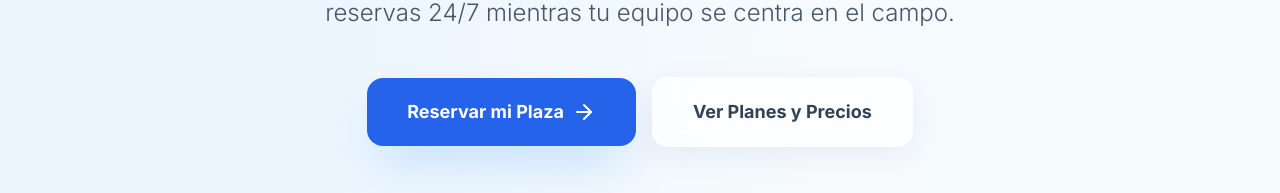
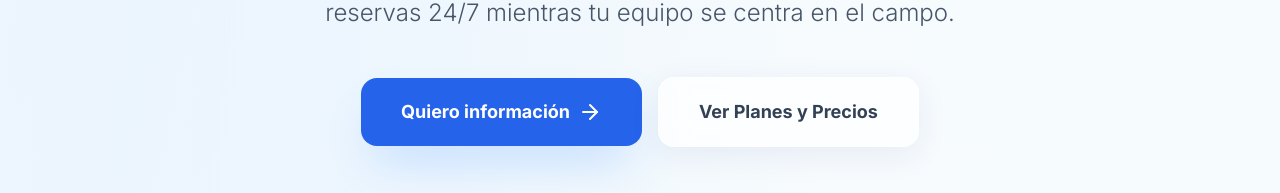
Before and after one commit to Jordihf/Hades_Golf, a React (Vite) app: page / in a window 1280 px wide. Shown: the part 607-800 px from the top of the page. Built offline with nearby package versions, Linux system fonts and the light colour scheme.

Commit message:
Update CTA buttons to mailto links

```diff
--- a/components/CTAFinal.tsx
+++ b/components/CTAFinal.tsx
@@ -18,14 +18,14 @@ const CTAFinal: React.FC = () => {
             </p>
 
             <div className="flex flex-col sm:flex-row items-center justify-center gap-4">
-              <button className="w-full sm:w-auto bg-blue-600 text-white px-10 py-5 rounded-2xl font-bold text-lg hover:bg-blue-700 transition shadow-xl shadow-blue-500/20 flex items-center justify-center group">
-                Reservar mi Plaza
+              <a href="mailto:info@hadesgolf.com?subject=Quiero%20información%20sobre%20Hades%20Golf" className="w-full sm:w-auto bg-blue-600 text-white px-10 py-5 rounded-2xl font-bold text-lg hover:bg-blue-700 transition shadow-xl shadow-blue-500/20 inline-flex items-center justify-center group">
+                Quiero información
                 <ArrowRight className="ml-2 group-hover:translate-x-1 transition-transform" />
-              </button>
-              <button className="w-full sm:w-auto glass-card border-white/20 text-white px-10 py-5 rounded-2xl font-bold text-lg hover:bg-white/10 transition flex items-center justify-center">
+              </a>
+              <a href="mailto:info@hadesgolf.com?subject=Hablar%20con%20Ventas" className="w-full sm:w-auto glass-card border-white/20 text-white px-10 py-5 rounded-2xl font-bold text-lg hover:bg-white/10 transition inline-flex items-center justify-center">
                 <MessageSquare className="mr-2 h-5 w-5" />
                 Hablar con Ventas
-              </button>
+              </a>
             </div>
 
             <div className="mt-8 space-y-1">
--- a/components/DemoSection.tsx
+++ b/components/DemoSection.tsx
@@ -13,9 +13,9 @@ const DemoSection: React.FC = () => {
             <p className="text-xl text-slate-300 mb-8 max-w-xl">
               En menos de 2 minutos puedes ver cómo el asistente responde a un operador, da precio real, guarda una operación y cierra una reserva automáticamente.
             </p>
-            <button className="bg-blue-600 text-white px-10 py-5 rounded-2xl font-bold text-lg hover:bg-blue-700 transition shadow-xl shadow-blue-500/20 flex items-center justify-center mx-auto lg:mx-0">
-               Solicitar demo ahora
-            </button>
+            <a href="mailto:info@hadesgolf.com?subject=Quiero%20información%20sobre%20Hades%20Golf" className="bg-blue-600 text-white px-10 py-5 rounded-2xl font-bold text-lg hover:bg-blue-700 transition shadow-xl shadow-blue-500/20 inline-flex items-center justify-center mx-auto lg:mx-0">
+               Quiero información
+            </a>
           </div>
 
           <div className="flex-1 w-full max-w-xl relative">
--- a/components/Hero.tsx
+++ b/components/Hero.tsx
@@ -20,8 +20,8 @@ const Hero: React.FC = () => {
             Automatiza tu turoperación con un <span className="font-bold text-slate-900">Asistente Comercial de IA</span> que cierra reservas 24/7 mientras tu equipo se centra en el campo.
           </p>
           <div className="flex flex-col sm:flex-row items-center justify-center gap-4">
-            <a href="#precios" className="w-full sm:w-auto bg-blue-600 text-white px-10 py-5 rounded-2xl font-bold text-lg hover:bg-blue-700 transition shadow-2xl shadow-blue-200 flex items-center justify-center group">
-              Reservar mi Plaza
+            <a href="mailto:info@hadesgolf.com?subject=Quiero%20información%20sobre%20Hades%20Golf" className="w-full sm:w-auto bg-blue-600 text-white px-10 py-5 rounded-2xl font-bold text-lg hover:bg-blue-700 transition shadow-2xl shadow-blue-200 flex items-center justify-center group">
+              Quiero información
               <ArrowRight className="ml-2 group-hover:translate-x-1 transition-transform" />
             </a>
             <a href="#precios" className="w-full sm:w-auto glass-card text-slate-700 px-10 py-5 rounded-2xl font-bold text-lg hover:bg-white/80 transition flex items-center justify-center">
--- a/components/OptionsSection.tsx
+++ b/components/OptionsSection.tsx
@@ -45,9 +45,9 @@ const OptionsSection: React.FC = () => {
                 </div>
               </div>
             </div>
-            <button className="relative z-10 w-full py-4 bg-slate-100 text-slate-700 rounded-2xl font-bold hover:bg-slate-200 transition shadow-sm">
-              Ver Ejemplo
-            </button>
+            <a href="mailto:info@hadesgolf.com?subject=Quiero%20información%20sobre%20el%20Asistente%20Starter" className="relative z-10 block text-center w-full py-4 bg-slate-100 text-slate-700 rounded-2xl font-bold hover:bg-slate-200 transition shadow-sm">
+              Quiero información
+            </a>
           </div>
 
           {/* Option 2: Plan PRO */}
@@ -83,9 +83,9 @@ const OptionsSection: React.FC = () => {
                 </div>
               </div>
             </div>
-            <button className="relative z-10 w-full py-4 bg-blue-600 text-white rounded-2xl font-bold hover:bg-blue-700 transition shadow-xl shadow-blue-500/20">
-              Ver Ejemplo
-            </button>
+            <a href="mailto:info@hadesgolf.com?subject=Quiero%20información%20sobre%20el%20Asistente%20PRO" className="relative z-10 block text-center w-full py-4 bg-blue-600 text-white rounded-2xl font-bold hover:bg-blue-700 transition shadow-xl shadow-blue-500/20">
+              Quiero información
+            </a>
           </div>
 
           {/* Option 3: Equipo de Ventas */}
@@ -121,9 +121,9 @@ const OptionsSection: React.FC = () => {
                 </div>
               </div>
             </div>
-            <button className="relative z-10 w-full py-4 bg-slate-800 text-white rounded-2xl font-bold hover:bg-slate-700 transition shadow-xl border border-slate-700">
-              Ver Ejemplo
-            </button>
+            <a href="mailto:info@hadesgolf.com?subject=Quiero%20información%20sobre%20el%20Equipo%20de%20Ventas" className="relative z-10 block text-center w-full py-4 bg-slate-800 text-white rounded-2xl font-bold hover:bg-slate-700 transition shadow-xl border border-slate-700">
+              Quiero información
+            </a>
           </div>
         </div>
       </div>
--- a/components/PricingSection.tsx
+++ b/components/PricingSection.tsx
@@ -111,13 +111,13 @@ const PricingSection: React.FC = () => {
                 ))}
               </div>
 
-              <button className={`w-full py-5 rounded-2xl font-bold text-lg transition-all shadow-lg ${
+              <a href={`mailto:info@hadesgolf.com?subject=Quiero%20información%20sobre%20el%20${encodeURIComponent(plan.name)}`} className={`block text-center w-full py-5 rounded-2xl font-bold text-lg transition-all shadow-lg ${
                 plan.featured
                 ? 'bg-white text-blue-600 hover:bg-slate-50'
                 : 'bg-slate-900 text-white hover:bg-slate-800'
               }`}>
-                Contratar
-              </button>
+                Quiero información
+              </a>
             </div>
           ))}
         </div>
```
